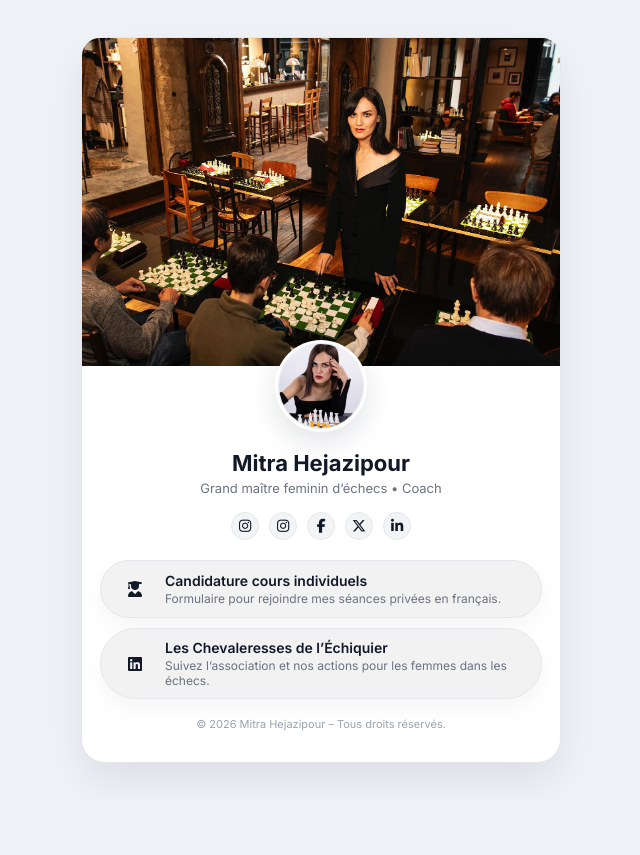
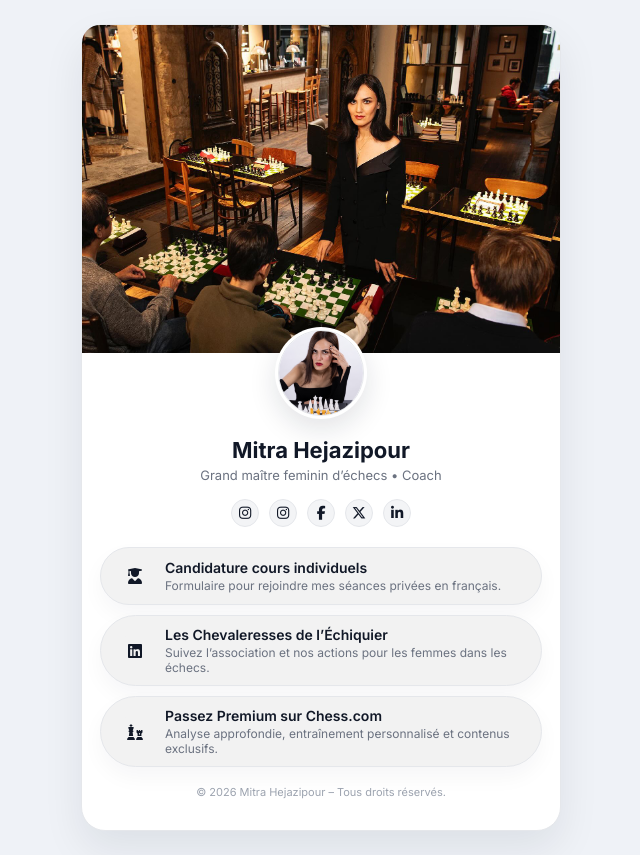
Before and after one commit to mitrahejazipour/chess-links, a plain HTML site: page index.html in a window 1280 px wide. Shown: the whole page, without its empty margins (319-959 px from the left). Before the commit the page ends 800 px from the top, so only its background shows below. Drawn offline with Linux system fonts and the light colour scheme.

Commit message:
corriger

```diff
--- a/index.html
+++ b/index.html
@@ -100,6 +100,18 @@
             </div>
         </a>
 
+
+        <!-- chess.com premium -->
+        <a class="link-card" href="https://go.chess.com/mitra" target="_blank">
+            <div class="link-icon">
+            <i class="fa-solid fa-chess"></i>
+            </div>
+            <div class="link-text">
+            <div class="link-title">Passez Premium sur Chess.com</div>
+            <div class="link-subtitle">Analyse approfondie, entraînement personnalisé et contenus exclusifs.</div>
+            </div>
+        </a>
+
       </section>
 
       <footer class="footer">
```
